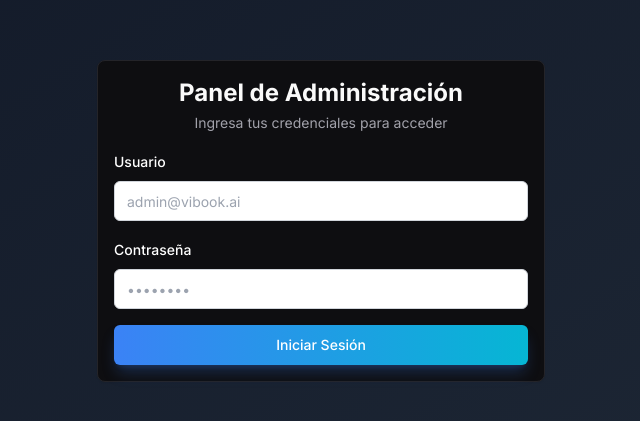
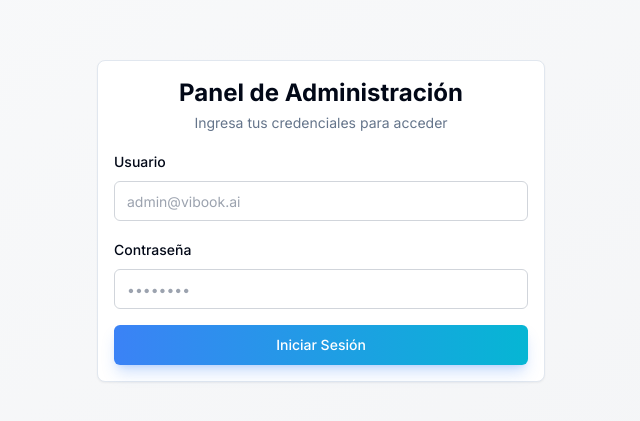
Before and after one commit to tometh04/vibook-services, a Next.js app: page /admin-login in a window 1280 px wide. Shown: the part 179-600 px from the top of the page, without its empty margins (319-959 px from the left). Built offline with nearby package versions, Linux system fonts and the light colour scheme.

Commit message:
fix: corregir switch de tema y mejorar diseño tema oscuro/claro
- Agregar ThemeProvider al layout principal
- Remover dark hardcodeado del HTML
- Mejorar contraste y legibilidad en tema oscuro
- Asegurar que tema claro funcione correctamente
- Aplicar mejoras a admin panel y sistema principal

```diff
--- a/app/(dashboard)/layout.tsx
+++ b/app/(dashboard)/layout.tsx
@@ -135,10 +135,10 @@ export default async function DashboardLayout({
         }}
         agencyId={activeAgencyId}
       />
-      <SidebarInset className="min-w-0 bg-[#0a0a0f]">
+      <SidebarInset className="min-w-0">
         <SiteHeader />
         <div className="flex flex-1 flex-col overflow-hidden">
-          <div className="flex-1 overflow-y-auto p-6 md:p-8 bg-[#0a0a0f]">
+          <div className="flex-1 overflow-y-auto p-6 md:p-8 bg-background">
             {children}
           </div>
         </div>
--- a/app/admin/layout.tsx
+++ b/app/admin/layout.tsx
@@ -64,7 +64,7 @@ export default async function AdminLayout({
       <SidebarInset className="min-w-0">
         <SiteHeader />
         <div className="flex flex-1 flex-col overflow-hidden">
-          <div className="flex-1 overflow-y-auto p-6 md:p-8">
+          <div className="flex-1 overflow-y-auto p-6 md:p-8 bg-background">
             {children}
           </div>
         </div>
--- a/app/globals.css
+++ b/app/globals.css
@@ -4,18 +4,18 @@
 
 @layer base {
   :root {
-    /* Background & Foreground - Nuevo branding oscuro */
-    --background: 240 10% 4%;      /* #0a0a0f */
-    --foreground: 0 0% 98%;
+    /* Background & Foreground - Tema claro */
+    --background: 0 0% 100%;
+    --foreground: 222.2 84% 4.9%;
 
     /* Cards */
-    --card: 240 8% 6%;              /* Slightly lighter than background */
-    --card-foreground: 0 0% 98%;
-    --popover: 240 8% 6%;
-    --popover-foreground: 0 0% 98%;
+    --card: 0 0% 100%;
+    --card-foreground: 222.2 84% 4.9%;
+    --popover: 0 0% 100%;
+    --popover-foreground: 222.2 84% 4.9%;
 
-    /* Primary - Gradiente blue-cyan-purple */
-    --primary: 217 91% 60%;         /* Blue-400 */
+    /* Primary - Azul vibrante */
+    --primary: 217 91% 50%;         /* Blue-500 */
     --primary-foreground: 0 0% 100%;
 
     /* Success - Verde */
@@ -31,13 +31,13 @@
     --destructive-foreground: 0 0% 100%;
 
     /* Muted */
-    --muted: 240 6% 10%;
-    --muted-foreground: 240 5% 65%;
+    --muted: 210 20% 96%;
+    --muted-foreground: 215 16% 47%;
 
     /* Borders & Inputs */
-    --border: 240 6% 15%;
-    --input: 240 6% 15%;
-    --ring: 217 91% 60%;
+    --border: 214 32% 91%;
+    --input: 214 32% 91%;
+    --ring: 217 91% 50%;
 
     /* Border radius */
     --radius: 0.5rem;
@@ -50,28 +50,30 @@
     --chart-5: 142 76% 46%;         /* Green */
     --chart-6: 0 84% 60%;           /* Red */
 
-    /* Sidebar - Tema oscuro */
-    --sidebar-background: 240 8% 6%;
-    --sidebar-foreground: 240 5% 96%;
-    --sidebar-primary: 217 91% 60%;
+    /* Sidebar - Tema claro */
+    --sidebar-background: 0 0% 100%;
+    --sidebar-foreground: 240 6% 10%;
+    --sidebar-primary: 217 91% 50%;
     --sidebar-primary-foreground: 0 0% 100%;
-    --sidebar-accent: 240 6% 12%;
-    --sidebar-accent-foreground: 240 5% 96%;
-    --sidebar-border: 240 6% 15%;
-    --sidebar-ring: 217 91% 60%;
+    --sidebar-accent: 210 20% 96%;
+    --sidebar-accent-foreground: 240 6% 10%;
+    --sidebar-border: 214 32% 91%;
+    --sidebar-ring: 217 91% 50%;
   }
 
   .dark {
-    /* Dark mode usa los mismos valores que root (ya es oscuro por defecto) */
-    --background: 240 10% 4%;
-    --foreground: 0 0% 98%;
-    --card: 240 8% 6%;
+    /* Background & Foreground - Tema oscuro mejorado */
+    --background: 240 10% 4%;      /* #0a0a0f - Fondo oscuro elegante */
+    --foreground: 0 0% 98%;       /* Texto casi blanco para buen contraste */
+
+    /* Cards - Con mejor contraste */
+    --card: 240 8% 8%;             /* Ligeramente más claro que background */
     --card-foreground: 0 0% 98%;
-    --popover: 240 8% 6%;
+    --popover: 240 8% 8%;
     --popover-foreground: 0 0% 98%;
 
-    /* Primary con gradiente */
-    --primary: 217 91% 60%;
+    /* Primary - Azul vibrante para dark mode */
+    --primary: 217 91% 60%;        /* Blue-400 - Más brillante en dark */
     --primary-foreground: 0 0% 100%;
 
     /* Success */
@@ -86,31 +88,31 @@
     --destructive: 0 84% 65%;
     --destructive-foreground: 0 0% 100%;
 
-    /* Muted */
-    --muted: 240 6% 10%;
-    --muted-foreground: 240 5% 65%;
+    /* Muted - Mejor contraste */
+    --muted: 240 6% 12%;           /* Más claro para mejor legibilidad */
+    --muted-foreground: 240 5% 70%; /* Texto muted más visible */
 
-    /* Borders */
-    --border: 240 6% 15%;
-    --input: 240 6% 15%;
+    /* Borders - Más visibles */
+    --border: 240 6% 18%;         /* Bordes más visibles */
+    --input: 240 6% 18%;
     --ring: 217 91% 60%;
 
-    /* Charts */
-    --chart-1: 217 91% 60%;
-    --chart-2: 188 94% 50%;
-    --chart-3: 270 91% 65%;
-    --chart-4: 38 92% 50%;
-    --chart-5: 142 76% 46%;
-    --chart-6: 0 84% 60%;
+    /* Charts - Colores vibrantes */
+    --chart-1: 217 91% 60%;        /* Blue */
+    --chart-2: 188 94% 50%;        /* Cyan */
+    --chart-3: 270 91% 65%;        /* Purple */
+    --chart-4: 38 92% 50%;         /* Yellow */
+    --chart-5: 142 76% 46%;        /* Green */
+    --chart-6: 0 84% 60%;           /* Red */
 
-    /* Sidebar */
+    /* Sidebar - Tema oscuro mejorado */
     --sidebar-background: 240 8% 6%;
     --sidebar-foreground: 240 5% 96%;
     --sidebar-primary: 217 91% 60%;
     --sidebar-primary-foreground: 0 0% 100%;
-    --sidebar-accent: 240 6% 12%;
+    --sidebar-accent: 240 6% 12%;   /* Hover más visible */
     --sidebar-accent-foreground: 240 5% 96%;
-    --sidebar-border: 240 6% 15%;
+    --sidebar-border: 240 6% 18%;  /* Bordes más visibles */
     --sidebar-ring: 217 91% 60%;
   }
 }
--- a/app/layout.tsx
+++ b/app/layout.tsx
@@ -2,6 +2,7 @@ import type { Metadata } from "next"
 import { Inter } from "next/font/google"
 import "./globals.css"
 import { Toaster } from "sonner"
+import { ThemeProvider } from "@/components/theme-provider"
 
 const inter = Inter({
   subsets: ["latin"],
@@ -19,10 +20,17 @@ export default function RootLayout({
   children: React.ReactNode
 }) {
   return (
-    <html lang="es" className="dark">
-      <body className={`${inter.variable} bg-[#0a0a0f] text-white`}>
-        {children}
-        <Toaster richColors position="top-right" />
+    <html lang="es" suppressHydrationWarning>
+      <body className={inter.variable}>
+        <ThemeProvider
+          attribute="class"
+          defaultTheme="system"
+          enableSystem
+          disableTransitionOnChange
+        >
+          {children}
+          <Toaster richColors position="top-right" />
+        </ThemeProvider>
       </body>
     </html>
   )
--- a/components/site-header.tsx
+++ b/components/site-header.tsx
@@ -48,7 +48,7 @@ export function SiteHeader() {
   const title = getPageTitle(pathname)
 
   return (
-    <header className="flex h-(--header-height) shrink-0 items-center gap-2 border-b border-border bg-[#0a0a0f] transition-[width,height] ease-linear group-has-data-[collapsible=icon]/sidebar-wrapper:h-(--header-height)">
+    <header className="flex h-(--header-height) shrink-0 items-center gap-2 border-b border-border bg-background transition-[width,height] ease-linear group-has-data-[collapsible=icon]/sidebar-wrapper:h-(--header-height)">
       <div className="flex w-full items-center gap-1 px-4 lg:gap-2 lg:px-6">
         <SidebarTrigger className="-ml-1 text-foreground" />
         <Separator
```
